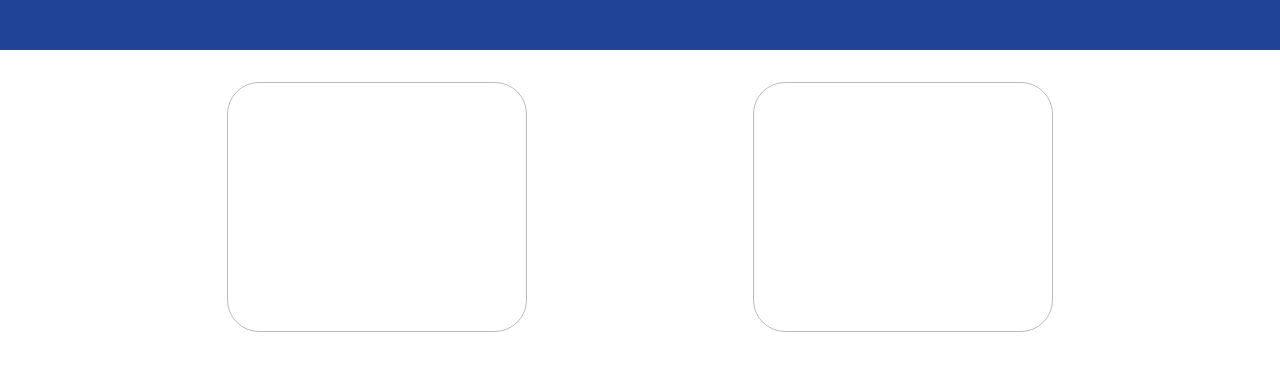
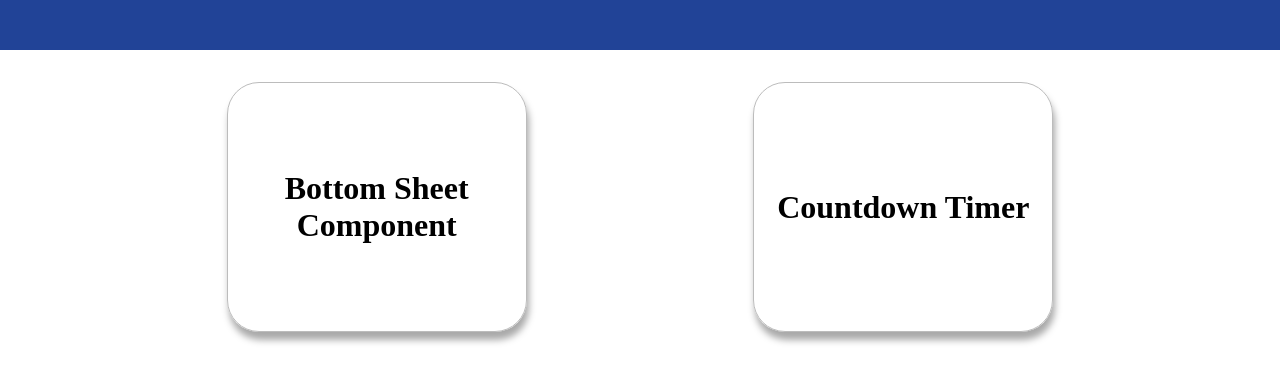
Before and after one commit to abhilashAntony/Reusable-Components, an Angular app: page / in a window 1280 px wide. Shown: the top 382 px of the page. Built offline with nearby package versions, Linux system fonts and the light colour scheme.

Commit message:
Modified timer and navigation text

```diff
--- a/src/app/main-navigation/main-navigation.component.css
+++ b/src/app/main-navigation/main-navigation.component.css
@@ -1,7 +1,3 @@
-* {
-    font-size: 16px;
-}
-
 .component-link {
     display: flex;
     justify-content: space-evenly;
@@ -10,19 +6,39 @@
 
 .component-link__bottom-sheet,
 .component-link__count-down-timer {
+    display: flex;
+    justify-content: center;
+    align-items: center;
+    flex-wrap: wrap;
     width: 300px;
     height: 250px;
     border: 1px solid #BCBCBC;
     border-radius: 2em;
+    padding: 0.5em;
+    box-shadow: 2px 8px 7px 0px rgba(0,0,0,0.34);
+    -webkit-box-shadow: 2px 8px 7px 0px rgba(0,0,0,0.34);
+    -moz-box-shadow: 2px 8px 7px 0px rgba(0,0,0,0.34);
 }
 
 .component-link__bottom-sheet:hover,
 .component-link__count-down-timer:hover {
     cursor: pointer;
     transform: translateY(-10px);
+    box-shadow: 2px 17px 27px 0px rgba(0,0,0,0.34);
+    -webkit-box-shadow: 2px 17px 27px 0px rgba(0,0,0,0.34);
+    -moz-box-shadow: 2px 17px 27px 0px rgba(0,0,0,0.34);
 }
 
 .component-link__bottom-sheet:active,
 .component-link__count-down-timer:active {
     transform: translateY(-5px);
+    box-shadow: 2px 12px 11px 0px rgba(0,0,0,0.34);
+    -webkit-box-shadow: 2px 12px 11px 0px rgba(0,0,0,0.34);
+    -moz-box-shadow: 2px 12px 11px 0px rgba(0,0,0,0.34);
 }
+
+.component-link__bottom-sheet__title,
+.component-link__count-down-timer__title {
+    font-size: 2em;
+    text-align: center;
+}
--- a/src/app/main-navigation/main-navigation.component.html
+++ b/src/app/main-navigation/main-navigation.component.html
@@ -1,4 +1,8 @@
 <div class="component-link">
-    <div class="component-link__bottom-sheet" routerLink="/bottom-sheet"></div>
-    <div class="component-link__count-down-timer" routerLink="/count-down-timer"></div>
+    <div class="component-link__bottom-sheet" routerLink="/bottom-sheet">
+        <h2 class="component-link__bottom-sheet__title">Bottom Sheet Component</h2>
+    </div>
+    <div class="component-link__count-down-timer" routerLink="/count-down-timer">
+        <h2 class="component-link__count-down-timer__title">Countdown Timer</h2>
+    </div>
 </div>
--- a/src/app/resusable-pages/count-down-timer/timer/timer.component.css
+++ b/src/app/resusable-pages/count-down-timer/timer/timer.component.css
@@ -17,5 +17,9 @@
 
 .timer__interface__value--font-styling {
     color: #FFFFFF;
-    font-size: 4.5rem;
+    font-size: 4.75rem;
 }
+
+.timer__interface__value span {
+    font-size: 0.5em;
+}
--- a/src/app/resusable-pages/count-down-timer/timer/timer.component.html
+++ b/src/app/resusable-pages/count-down-timer/timer/timer.component.html
@@ -1,7 +1,7 @@
 <div class="timer">
     <div class="timer__interface timer__interface--styling">
         <h2 class="timer__interface__value timer__interface__value--font-styling">
-            {{ countDownTime }}
+            {{ countDownTime + 's' }}
         </h2>
     </div>
 </div>
```
